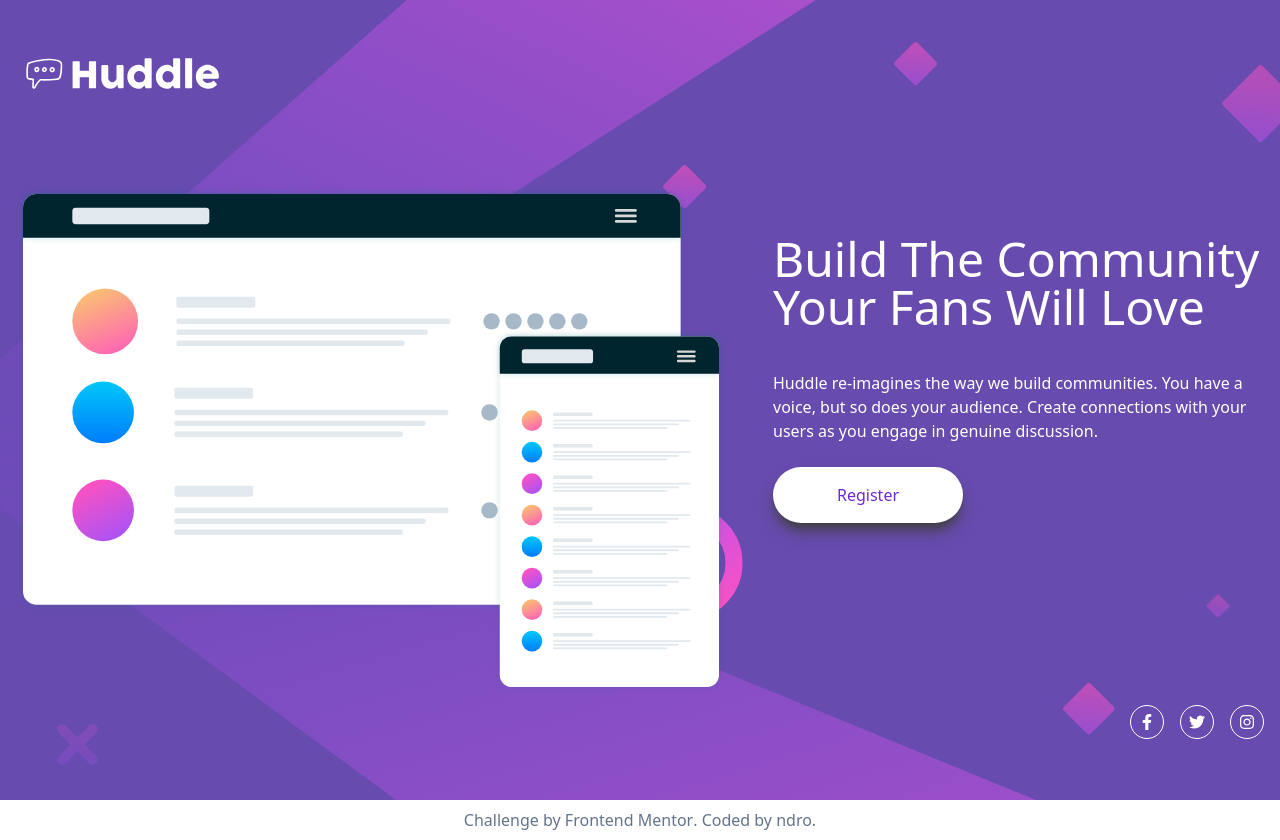
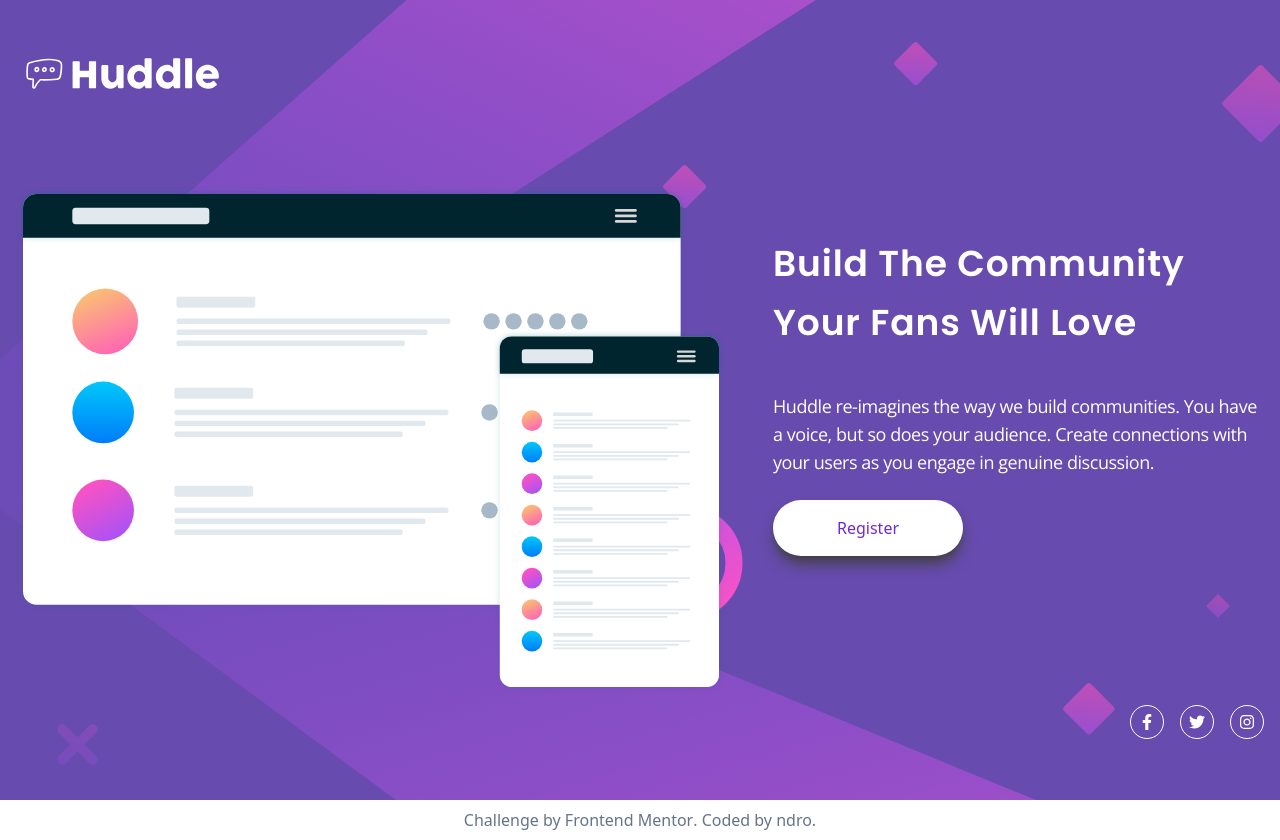
Before and after one commit to ndro/huddle-landing-page, a Vue app: page / in a window 1280 px wide. Built offline with nearby package versions, Linux system fonts and the light colour scheme.

Commit message:
App.vue: add and edit font style

```diff
--- a/src/App.vue
+++ b/src/App.vue
@@ -12,11 +12,11 @@
         <img src="./assets/illustration-mockups.svg" alt="Ilustration Mockup" class="w-auto">
 
         <div class="text-center md:text-left">
-          <h1 class="mt-12 mb-6 text-2xl text-white md:mb-10 md:text-5xl">
+          <h1 class="mt-12 mb-6 text-2xl font-bold tracking-wide text-white lead md:mb-10 md:text-4xl md:leading-relaxed font-heading">
             Build The Community Your Fans Will Love
           </h1>
 
-          <p class="mb-6 text-white">
+          <p class="mb-6 tracking-wide text-white md:tracking-tight md:text-lg font-body">
             Huddle re-imagines the way we build communities. You have a voice, but so does your audience.
             Create connections with your users as you engage in genuine discussion.
           </p>
```
